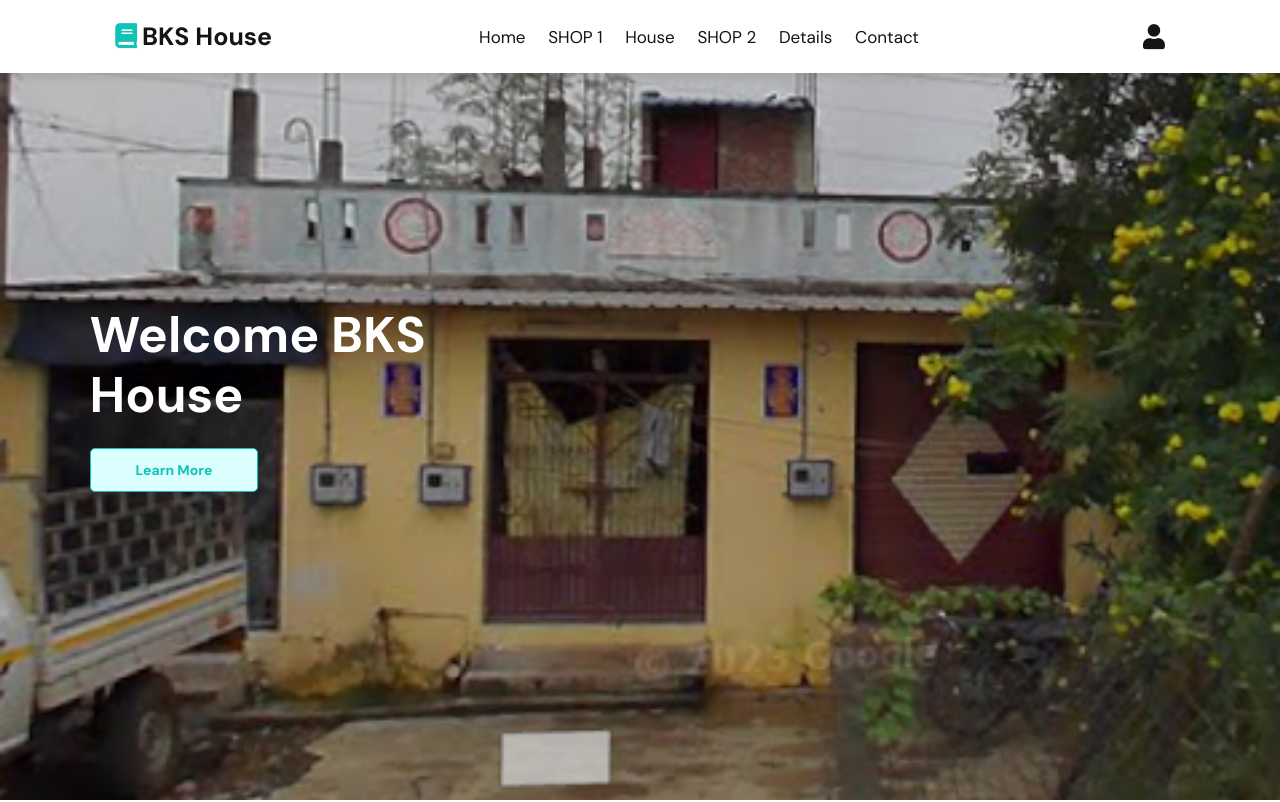
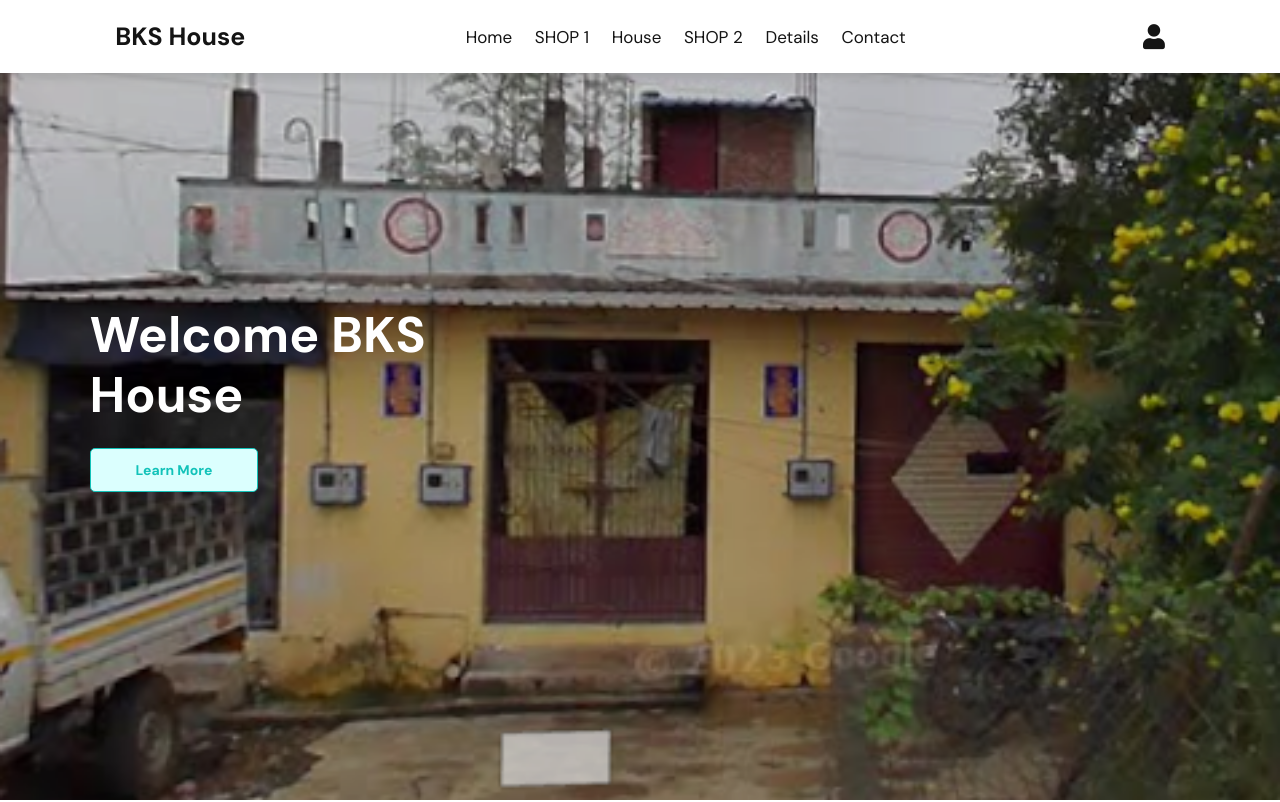
Before and after one commit to BKSBBB/BKS, a plain HTML site: page index.html in a window 1280 px wide. Shown: the top 802 px of the page. Drawn offline with nearby package versions, Linux system fonts and the light colour scheme; a web font is replaced by a local one.

Commit message:
Update index.html

```diff
--- a/index.html
+++ b/index.html
@@ -19,7 +19,7 @@
 
     <header class="header">
 
-        <a href="#" class="logo" color="red"><i class="fas fa-book"></i>BKS House</a>
+        <a href="#" class="logo">BKS House</a>
 
         <nav class="navbar">
             <a href="#home" class="hover-underline">Home</a>
```
